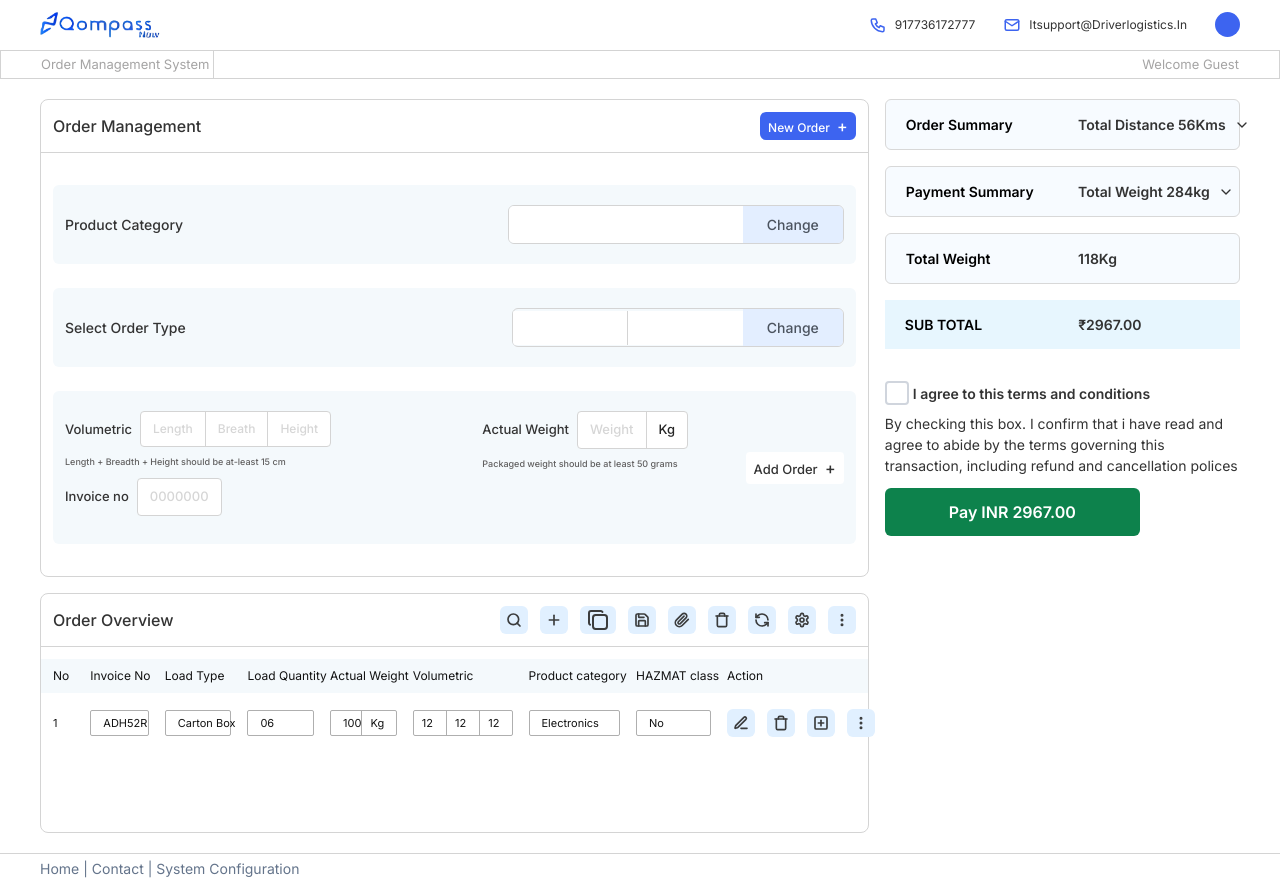
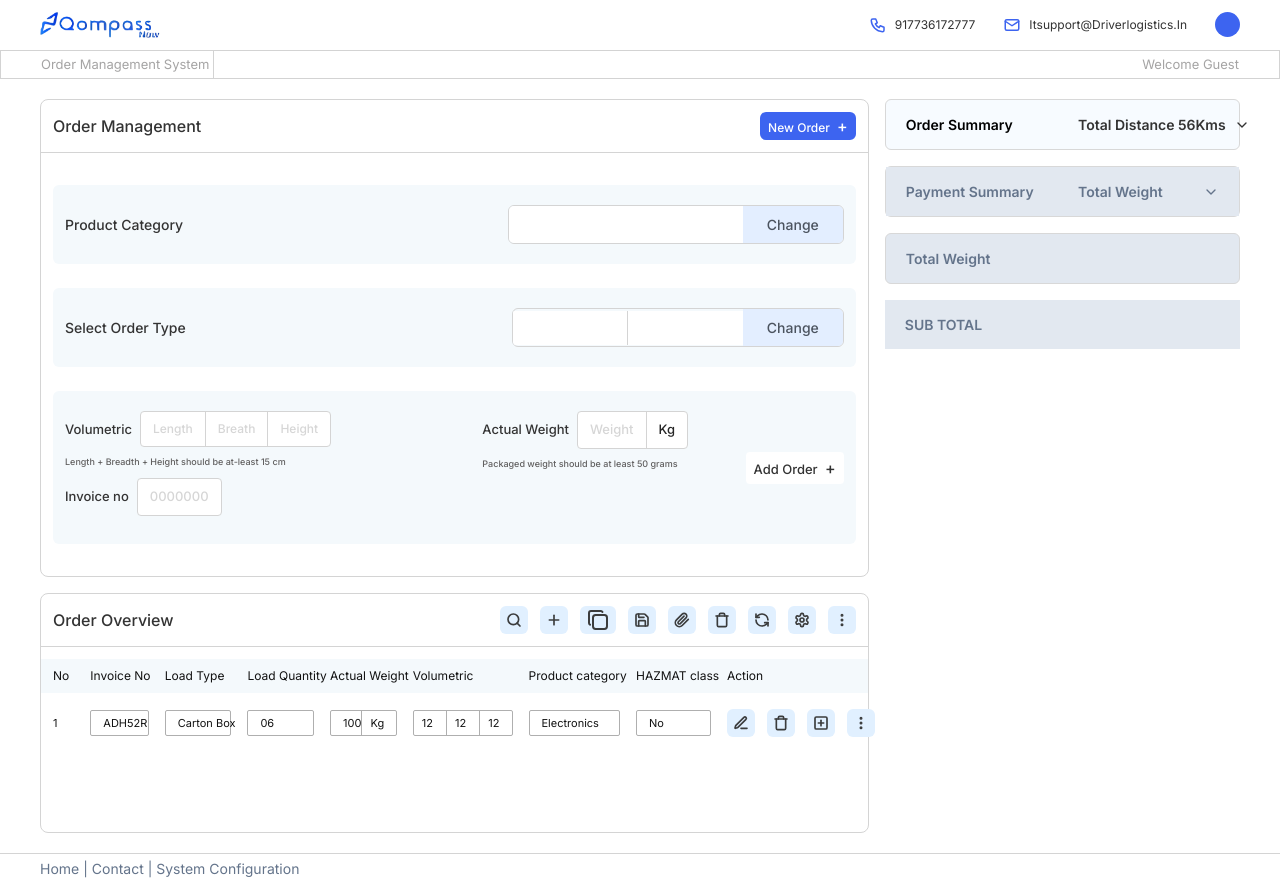
Before and after one commit to sachi-ndev/qompass, a React (Vite) app: page / in a window 1280 px wide. Built offline with nearby package versions, Linux system fonts and the light colour scheme.

Commit message:
side panel update

```diff
--- a/src/components/main/home/sidepanel/PanelComponents/OrderSummary.jsx
+++ b/src/components/main/home/sidepanel/PanelComponents/OrderSummary.jsx
@@ -19,7 +19,10 @@ export default function OrderSummary() {
           <p className=" font-[600] flex   whitespace-nowrap">
             Total Distance 56Kms
           </p>
-          <button onClick={()=>{
+          <button
+          className={ordersummaryPopup?'rotate-[180deg] transition-all duration-300':'rotate-[0deg] transition-all duration-300'}
+          onClick={()=>{
+
             setOrdersummaryPopup(!ordersummaryPopup)
           }}>
             <svg
--- a/src/components/main/home/sidepanel/PanelComponents/PaymentSummary.jsx
+++ b/src/components/main/home/sidepanel/PanelComponents/PaymentSummary.jsx
@@ -2,16 +2,27 @@ import React, { useContext } from "react";
 import { Context } from "../../../context/Context";
 
 export default function PaymentSummary() {
-  const { paymentsummaryPopup, setPaymentsummaryPopup } = useContext(Context);
+  const { paymentsummaryPopup, setPaymentsummaryPopup ,product,storedProducts} = useContext(Context);
   return (
     <div className="w-full bg-[#f7fbff] rounded-[6px] border-[1px] border-[#d8d8d8]  ">
-      <div className=" flex items-center justify- px-5 py-3.5">
-        <p className="w-[55%] font-[600] text-black">Payment Summary</p>
+      <div
+        className={
+          (product.category && product.type && product.qty) ||
+          storedProducts.length != 0
+            ? " flex items-center justify- px-5 py-3.5 text-black"
+            : " flex items-center justify- px-5 py-3.5   bg-slate-200  text-slate-500 pointer-events-none"
+        }
+      >
+        <p className="w-[55%] font-[600] ">Payment Summary</p>
         <div className="flex items-center justify-between gap-2 w-[45%] text-[14px] ">
           <p className=" font-[600] flex   whitespace-nowrap">
-            Total Weight 284kg
+            Total Weight {  (product.category && product.type && product.qty) ||
+          storedProducts.length != 0?'284kg':''}
           </p>
           <button
+
+className={paymentsummaryPopup?'rotate-[180deg] transition-all duration-300':'rotate-[0deg] transition-all duration-300'}
+
             onClick={() => {
               setPaymentsummaryPopup(!paymentsummaryPopup);
             }}
@@ -33,7 +44,7 @@ export default function PaymentSummary() {
           </button>
         </div>
       </div>
-      <div className={paymentsummaryPopup?'block':'hidden'}>
+      <div className={paymentsummaryPopup ? "block" : "hidden"}>
         <div className="  flex flex-col gap border-t-[1px] ">
           <div className=" flex items-center justify-between w-full border-t-[1px]">
             <h1 className="py-2 pl-5 w-[50%] border-r-[1px]">
--- a/src/components/main/home/sidepanel/SidePanel.jsx
+++ b/src/components/main/home/sidepanel/SidePanel.jsx
@@ -1,23 +1,42 @@
-import React, { useState } from "react";
+import React, { useContext, useState } from "react";
 import OrderSummary from "./PanelComponents/OrderSummary";
 import PaymentSummary from "./PanelComponents/PaymentSummary";
+import { Context } from "../../context/Context";
 
 export default function SidePanel() {
   const [checked, setChecked] = useState(false);
+  const { product ,storedProducts,conformorderPopup, setConformOrderPopup} = useContext(Context);
+
   return (
     <div className="flex flex-col gap-4 text-[14px]">
       <OrderSummary />
       <PaymentSummary />
-      <div className="w-full bg-[#f7fbff] rounded-[6px] border-[1px] border-[#d8d8d8] px-5 py-3.5 flex items-center justify-between">
-        <p className="w-[55%] font-[600] text-black">Total Weight</p>
-        <p className="w-[45%] text-[14px] font-[600]">118Kg</p>
+      <div
+        className={
+          product.category && product.type && product.qty ||storedProducts.length!=0
+            ? "w-full bg-[#f7fbff] text-black rounded-[6px] border-[1px] border-[#d8d8d8] px-5 py-3.5 flex items-center justify-between"
+            : "w-full bg-slate-200 text-slate-500 rounded-[6px] border-[1px] border-[#d8d8d8] px-5 py-3.5 flex items-center justify-between"
+        }
+      >
+        <p className="w-[55%] font-[600] ">Total Weight</p>
+        <p className="w-[45%] text-[14px] font-[600]">
+          {product.category && product.type && product.qty ||storedProducts.length!=0 ? "118Kg" : ""}
+        </p>
       </div>
-      <div className="w-full bg-[#e7f6fe] px-5 py-3.5 flex items-center justify-between">
-        <p className="w-[55%] font-[600] text-black">SUB TOTAL</p>
-        <p className="w-[45%] text-[14px] font-[600]">₹2967.00</p>
+      <div
+        className={
+          product.category && product.type && product.qty ||storedProducts.length!=0
+            ? "w-full bg-[#e7f6fe] text-black px-5 py-3.5 flex items-center justify-between"
+            : "w-full bg-slate-200  text-slate-500 px-5 py-3.5 flex items-center justify-between"
+        }
+      >
+        <p className="w-[55%] font-[600] ">SUB TOTAL</p>
+        <p className="w-[45%] text-[14px] font-[600]">
+          {product.category && product.type && product.qty ||storedProducts.length!=0 ? "₹2967.00" : ""}
+        </p>
       </div>
 
-      <div className="mt-4">
+      <div className={   product.category && product.type && product.qty ||storedProducts.length!=0?"mt-4":"mt-4 hidden"}>
         <div
           className="flex items-center gap-1 text-[14px] font-[550]"
           onClick={() => setChecked(!checked)}
@@ -53,7 +72,17 @@ export default function SidePanel() {
           the terms governing this transaction, including refund and
           cancellation polices
         </p>
-        <button className="px-16 rounded-[6px] py-3 bg-[#0d824c] text-[16px] font-[600] text-white mt-3">
+        <button
+        onClick={()=>{
+          if(checked){
+            setConformOrderPopup(true)
+          }
+          else{
+            window.alert('Please agree T&C')
+          }
+
+        }}
+        className="px-16 rounded-[6px] py-3 bg-[#0d824c] text-[16px] font-[600] text-white mt-3">
           Pay INR 2967.00
         </button>
       </div>
```
